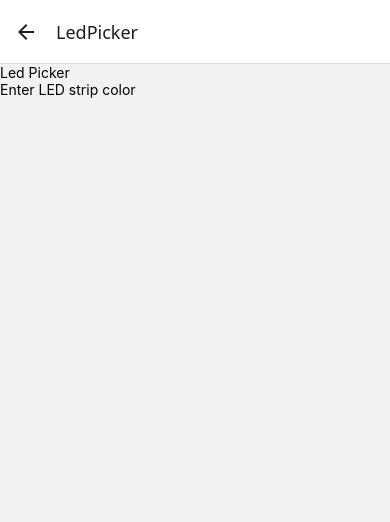
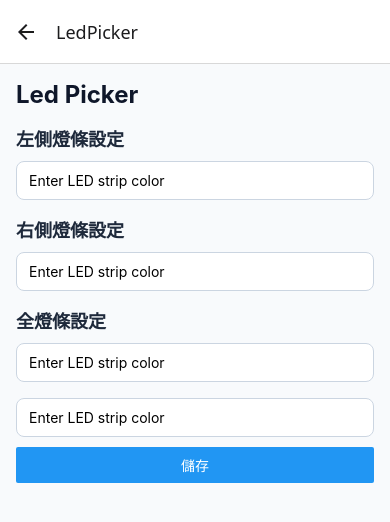
Before and after one commit to jason22432150/esp32_bluetooth, a React Native app in the folder mobile/: screen /LedPicker in a window 390 px wide. Shown: the top 522 px of the page. Built offline with nearby package versions, Linux system fonts and the light colour scheme; what react-native-ble-plx would draw is missing.

Commit message:
feat: mobile - 重構控制螢幕與 LED 顏色選擇器，新增主題樣式與排版設置，提升 UI 一致性

```diff
--- a/mobile/src/screens/ControlScreen.tsx
+++ b/mobile/src/screens/ControlScreen.tsx
@@ -9,8 +9,8 @@ import {
   TouchableOpacity,
   View,
 } from 'react-native';
+import { commonStyles as styles } from '../theme';
 import { SafeAreaView } from 'react-native-safe-area-context';
-
 import { useBleStore } from '../store/useBleStore';
 import { useNavigation } from '@react-navigation/native';
 import type { NativeStackNavigationProp } from '@react-navigation/native-stack';
@@ -174,67 +174,3 @@ export function ControlScreen() {
     </SafeAreaView>
   );
 }
-
-const styles = StyleSheet.create({
-  container: {
-    flex: 1,
-    backgroundColor: '#f8fafc',
-  },
-  content: {
-    padding: 16,
-    gap: 16,
-  },
-  title: {
-    fontSize: 24,
-    fontWeight: '700',
-    color: '#0f172a',
-  },
-  section: {
-    gap: 10,
-  },
-  sectionTitle: {
-    fontSize: 18,
-    fontWeight: '600',
-    color: '#1e293b',
-  },
-  label: {
-    fontSize: 16,
-    color: '#334155',
-  },
-  hint: {
-    color: '#64748b',
-  },
-  deviceRow: {
-    padding: 12,
-    borderWidth: 1,
-    borderColor: '#cbd5e1',
-    borderRadius: 8,
-    backgroundColor: '#ffffff',
-    marginBottom: 8,
-  },
-  deviceName: {
-    fontSize: 16,
-    fontWeight: '600',
-    color: '#0f172a',
-  },
-  deviceId: {
-    color: '#64748b',
-    marginTop: 4,
-  },
-  buttonGrid: {
-    gap: 8,
-  },
-  input: {
-    borderWidth: 1,
-    borderColor: '#cbd5e1',
-    borderRadius: 8,
-    paddingHorizontal: 12,
-    paddingVertical: 10,
-    backgroundColor: '#ffffff',
-  },
-  logText: {
-    fontSize: 13,
-    color: '#334155',
-    marginBottom: 4,
-  },
-});
--- a/mobile/src/screens/LedPicker.tsx
+++ b/mobile/src/screens/LedPicker.tsx
@@ -1,17 +1,61 @@
-import React from 'react';
-import { View, Text,  TextInput } from 'react-native';
+import React, { useState } from 'react';
+import { View, Text, TextInput, ScrollView, Button } from 'react-native';
 import { useLedStripColorStore } from '../store/useLedStripColor';
+import { commonStyles as styles } from '../theme';
+import { SafeAreaView } from 'react-native-safe-area-context';
+
 export function LedPicker() {
   const { ledStripColor, setLedStripColor } = useLedStripColorStore();
+  const [leftLedStripColor, setLeftLedStripColor] = useState('');
+  const [rightLedStripColor, setRightLedStripColor] = useState('');
+  const [allLedStripColor, setAllLedStripColor] = useState('');
+
+  const handleSave = () => {
+    setLedStripColor(allLedStripColor);
+    setLeftLedStripColor(leftLedStripColor);
+    setRightLedStripColor(rightLedStripColor);
+  };
 
   return (
-    <View>
-      <Text>Led Picker</Text>
-      <TextInput
-        value={ledStripColor}
-        onChangeText={setLedStripColor}
-        placeholder="Enter LED strip color"
-      />
-    </View>
+    <SafeAreaView style={styles.container}>
+      <ScrollView contentContainerStyle={styles.content}>
+        <Text style={styles.title}>Led Picker</Text>
+
+        <View style={styles.section}>
+          <Text style={styles.sectionTitle}>左側燈條設定</Text>
+          <TextInput
+            style={styles.input}
+            value={leftLedStripColor}
+            onChangeText={setLeftLedStripColor}
+            placeholder="Enter LED strip color"
+          />
+        </View>
+
+        <View style={styles.section}>
+          <Text style={styles.sectionTitle}>右側燈條設定</Text>
+          <TextInput
+            style={styles.input}
+            value={rightLedStripColor}
+            onChangeText={setRightLedStripColor}
+            placeholder="Enter LED strip color"
+          />
+        </View>
+
+        <View style={styles.section}>
+          <Text style={styles.sectionTitle}>全燈條設定</Text>
+          <TextInput
+            style={styles.input}
+            value={allLedStripColor}
+            onChangeText={setAllLedStripColor}
+            placeholder="Enter LED strip color"
+          />
+        </View>
+
+        <View style={styles.section}>
+          <TextInput style={styles.input} value={ledStripColor} onChangeText={setLedStripColor} placeholder="Enter LED strip color" />
+          <Button title="儲存" onPress={handleSave} />
+        </View>
+      </ScrollView>
+    </SafeAreaView>
   );
 }
--- /dev/null
+++ b/mobile/src/theme/colors.ts
@@ -0,0 +1,10 @@
+// mobile/src/theme/colors.ts
+export const colors = {
+  background: '#f8fafc',
+  surface: '#ffffff',
+  text: '#0f172a',
+  textSecondary: '#1e293b',
+  textMuted: '#334155',
+  textHint: '#64748b',
+  border: '#cbd5e1',
+} as const;
--- /dev/null
+++ b/mobile/src/theme/index.ts
@@ -0,0 +1,5 @@
+// mobile/src/theme/index.ts
+export { colors } from './colors';
+export { spacing, radii } from './spacing';
+export { typography } from './typography';
+export { commonStyles } from './styles';
--- /dev/null
+++ b/mobile/src/theme/spacing.ts
@@ -0,0 +1,12 @@
+// mobile/src/theme/spacing.ts
+export const spacing = {
+  xs: 4,
+  sm: 8,
+  md: 10,
+  lg: 12,
+  xl: 16,
+} as const;
+
+export const radii = {
+  md: 8,
+} as const;
--- /dev/null
+++ b/mobile/src/theme/styles.ts
@@ -0,0 +1,67 @@
+
+// mobile/src/theme/styles.ts
+import { StyleSheet } from 'react-native';
+import { colors } from './colors';
+import { radii, spacing } from './spacing';
+import { typography } from './typography';
+
+export const commonStyles = StyleSheet.create({
+  container: {
+    flex: 1,
+    backgroundColor: colors.background,
+  },
+  content: {
+    padding: spacing.xl,
+    gap: spacing.xl,
+  },
+  title: {
+    ...typography.title,
+    color: colors.text,
+  },
+  section: {
+    gap: spacing.md,
+  },
+  sectionTitle: {
+    ...typography.sectionTitle,
+    color: colors.textSecondary,
+  },
+  label: {
+    ...typography.body,
+    color: colors.textMuted,
+  },
+  hint: {
+    color: colors.textHint,
+  },
+  deviceRow: {
+    padding: spacing.lg,
+    borderWidth: 1,
+    borderColor: colors.border,
+    borderRadius: radii.md,
+    backgroundColor: colors.surface,
+    marginBottom: spacing.sm,
+  },
+  deviceName: {
+    ...typography.bodyBold,
+    color: colors.text,
+  },
+  deviceId: {
+    color: colors.textHint,
+    marginTop: spacing.xs,
+  },
+  buttonGrid: {
+    gap: spacing.sm,
+  },
+  input: {
+    borderWidth: 1,
+    borderColor: colors.border,
+    borderRadius: radii.md,
+    paddingHorizontal: spacing.lg,
+    paddingVertical: spacing.md,
+    backgroundColor: colors.surface,
+  },
+  logText: {
+    ...typography.log,
+    color: colors.textMuted,
+    marginBottom: spacing.xs,
+  },
+});
--- /dev/null
+++ b/mobile/src/theme/typography.ts
@@ -0,0 +1,8 @@
+// mobile/src/theme/typography.ts
+export const typography = {
+  title: { fontSize: 24, fontWeight: '700' as const },
+  sectionTitle: { fontSize: 18, fontWeight: '600' as const },
+  body: { fontSize: 16, fontWeight: '400' as const },
+  bodyBold: { fontSize: 16, fontWeight: '600' as const },
+  log: { fontSize: 13, fontWeight: '400' as const },
+} as const;
```
